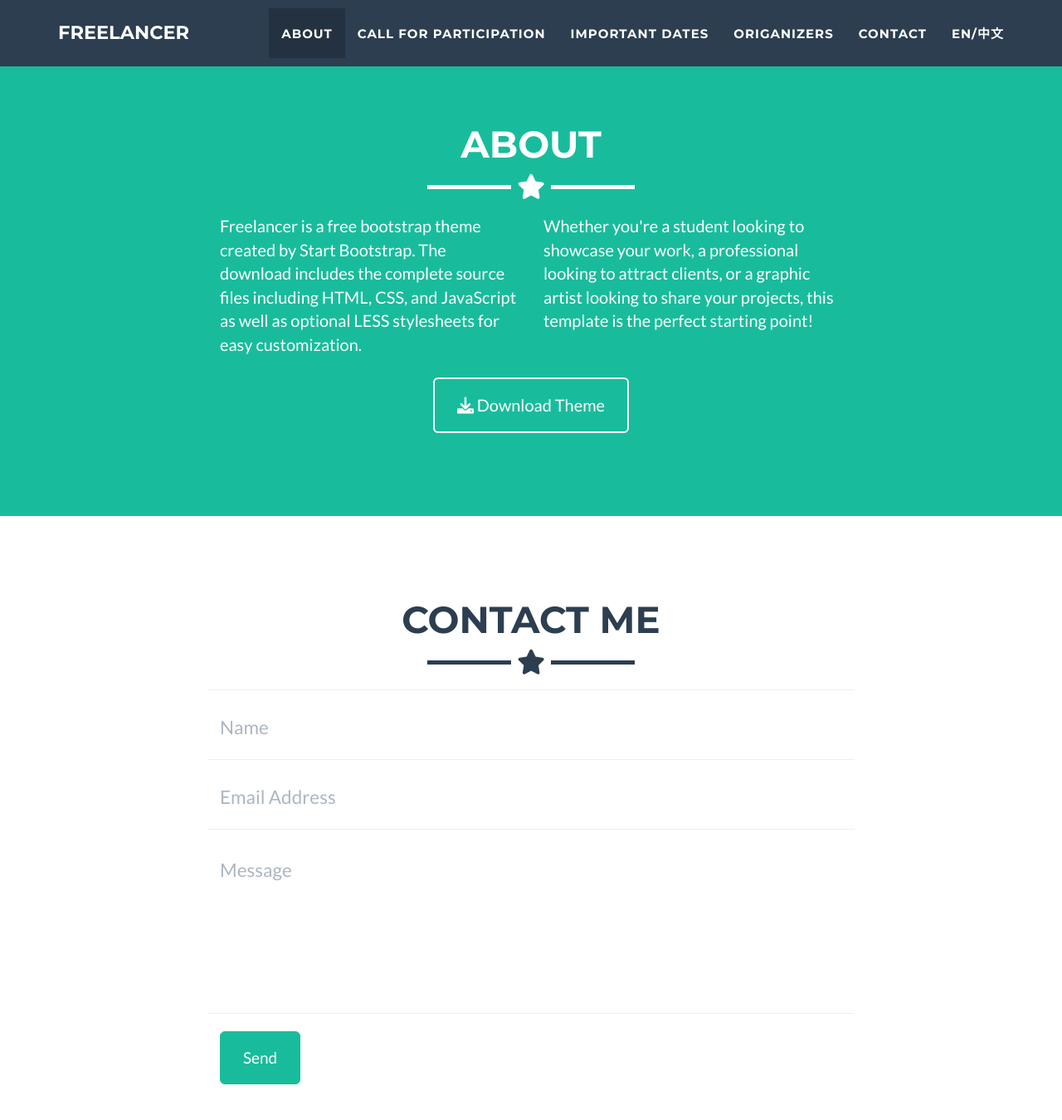
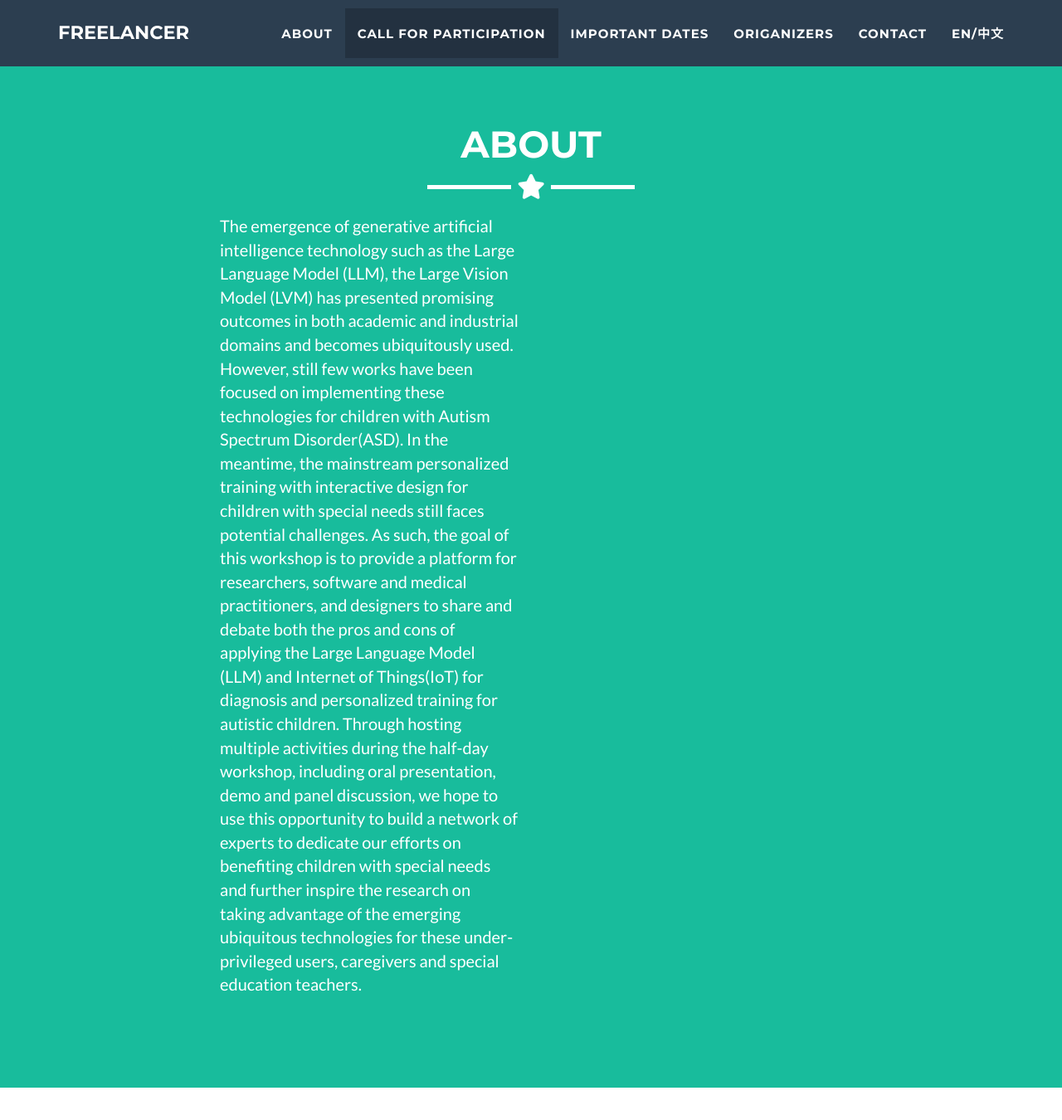
Before and after one commit to idwac/idwac.github.io, a Jekyll site: the page built from _posts/2014-07-18-project-1.markdown, in a window 1280 px wide and 1400 px high, scrolled down 1623 px. Shown: the top 1350 px of the window at 83% size. Built offline with Jekyll 4.4.1, drawn with Linux system fonts in a browser that asks for light colours.

Commit message:
update About section'

```diff
--- a/_includes/about.html
+++ b/_includes/about.html
@@ -9,19 +9,17 @@
     </div>
     <div class="row">
       <div class="col-lg-4 col-lg-offset-2">
-        <p>Freelancer is a free bootstrap theme created by Start Bootstrap. The download includes the complete
-          source files including HTML, CSS, and JavaScript as well as optional LESS stylesheets for easy
-          customization.</p>
+        <p>The emergence of generative artificial intelligence technology such as the Large Language Model (LLM), the Large Vision Model (LVM) has presented promising outcomes in both academic and industrial domains and becomes ubiquitously used. However, still few works have been focused on implementing these technologies for children with Autism Spectrum Disorder(ASD). In the meantime, the mainstream personalized training with interactive design for children with special needs still faces potential challenges. As such, the goal of this workshop is to provide a platform for researchers, software and medical practitioners, and designers to share and debate both the pros and cons of applying the Large Language Model (LLM) and Internet of Things(IoT) for diagnosis and personalized training for autistic children. Through hosting multiple activities during the half-day workshop, including oral presentation, demo and panel discussion, we hope to use this opportunity to build a network of experts to dedicate our efforts on benefiting children with special needs and further inspire the research on taking advantage of the emerging ubiquitous technologies for these under-privileged users, caregivers and special education teachers.</p>
       </div>
-      <div class="col-lg-4">
-        <p>Whether you're a student looking to showcase your work, a professional looking to attract clients, or
+      <!-- <div class="col-lg-4">
+        <p>[TEST DELETED AFTER FINALIZED]Whether you're a student looking to showcase your work, a professional looking to attract clients, or
           a graphic artist looking to share your projects, this template is the perfect starting point! </p>
       </div>
       <div class="col-lg-8 col-lg-offset-2 text-center">
         <a href="https://github.com/jeromelachaud/freelancer-theme" class="btn btn-lg btn-outline">
           <i class="fa fa-download"></i> Download Theme
         </a>
-      </div>
+      </div> -->
     </div>
   </div>
 </section>
--- a/_includes/nav.html
+++ b/_includes/nav.html
@@ -33,13 +33,14 @@
         <li class="hidden">
           <a href="#page-top"></a>
         </li>
+
+        <li class="page-scroll">
+          <!-- <a href="#about">About</a> -->
+          <a href="#about">About</a>
+        </li>
         <li class="page-scroll">
           <!-- <a href="#portfolio">Portfolio</a> -->
-          <a href="#portfolio">About</a>
-        </li>
-        <li class="page-scroll">
-          <!-- <a href="#about">About</a> -->
-          <a href="#about">Call For Participation</a>
+          <a href="#portfolio">Call For Participation</a>
         </li>
         <li class="page-scroll">
           <a href="#about">Important Dates</a>
```
Also changed, not shown: 1 other file.
